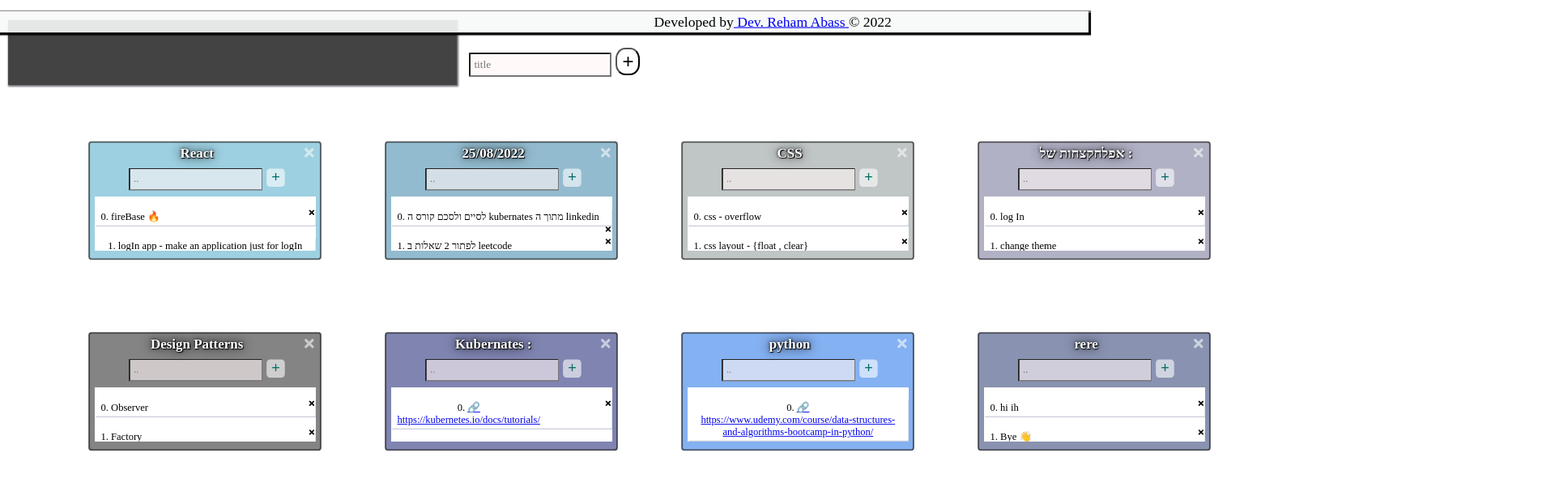
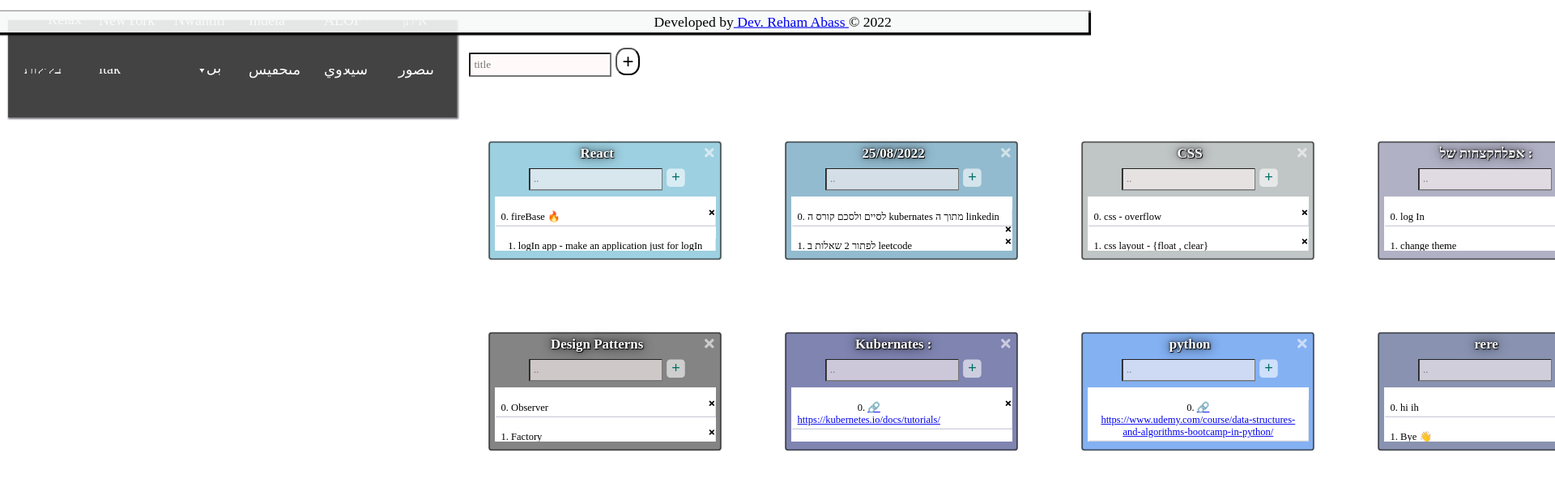
Before and after one commit to rehamAbass/to-do-v3, a React (Create React App) app: page / in a window 1280 px wide. Shown: the top 596 px of the page at 81% size, 1920 px wide, since content can reach past the window. Built offline with nearby package versions, Linux system fonts and the light colour scheme; data requests are answered from the project's data file; a web font is replaced by a local one.

Commit message:
Update Music.jsx

```diff
--- a/src/components/Music/Music.jsx
+++ b/src/components/Music/Music.jsx
@@ -32,8 +32,8 @@ const Music = () => {
 
 
         {tracksArray.map(s => (
-        <marquee direction='left'
-        loop='10'
+        <marquee direction='down'
+//         loop='10'
         >
                 <Song
                     key={s.id}
```
